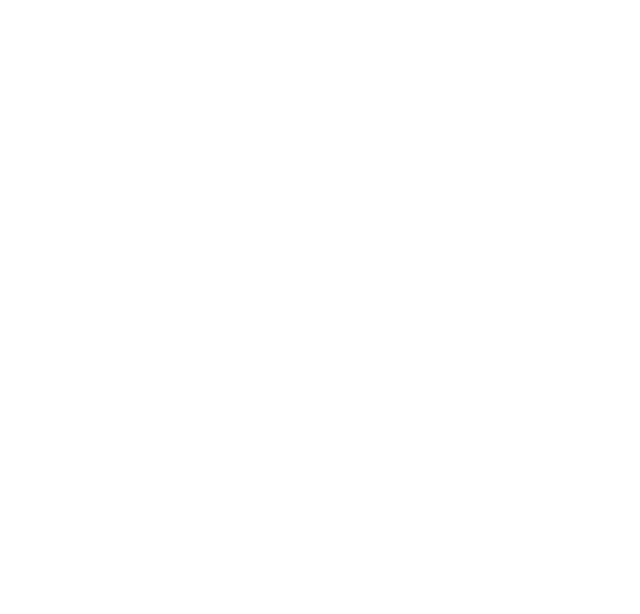
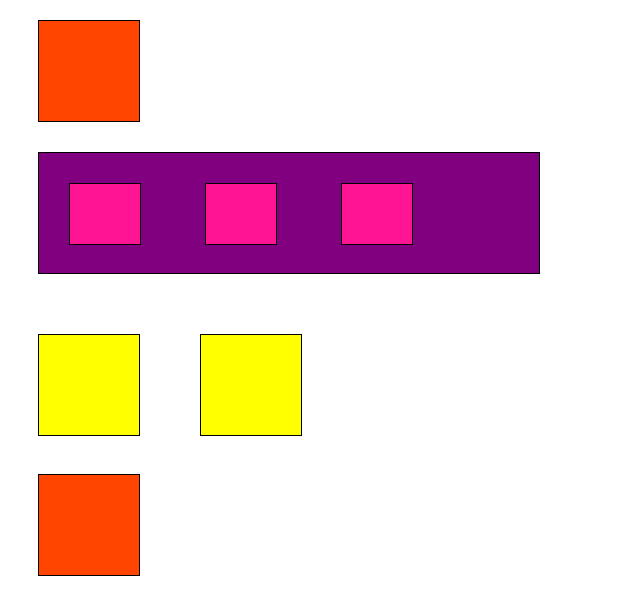
Before and after one commit to AmaliaRiveraC/display-inline-block-8-div, a plain HTML site: page index.html in a window 1280 px wide. Shown: the whole page, without its empty margins (0-640 px from the left). Drawn offline with Linux system fonts and the light colour scheme.

Commit message:
divs acomodados segun el ejemplo

```diff
--- a/css/main.css
+++ b/css/main.css
@@ -0,0 +1,39 @@
+#divpadre {
+    border: 1px solid black;
+    background-color: purple;
+    height: 120px;
+    width: 500px;
+
+}
+
+div {
+    background-color: yellow;
+    border: 1px solid black;
+    height: 100px;
+    width: 100px;
+    margin: 30px;
+}
+
+.inline {
+    display: inline;
+    float: left;
+}
+
+.hijo {
+    display: inline-block;
+    background-color: deeppink;
+    height: 60px;
+    width: 70px;
+    margin: 30px;
+}
+
+.block {
+    margin-top: 20px;
+    background-color: orangered;
+    display: block;
+}
+
+#ultimo {
+    position: relative;
+    margin-top: 200px;
+}
--- a/index.html
+++ b/index.html
@@ -6,14 +6,14 @@
         <link rel="stylesheet" href="css/main.css">
     </head>
     <body>
-        <div></div>
-        <div>
-            <div></div>
-            <div></div>
-            <div></div>
+        <div class="block"></div>
+        <div id="divpadre">
+            <div class="hijo"></div>
+            <div class="hijo"></div>
+            <div class="hijo"></div>
         </div>
-        <div></div>
-        <div></div>
-        <div></div>
+        <div class="inline"></div>
+        <div class="inline"></div>
+        <div class="block" id="ultimo"></div>
     </body>
 </html>
```
